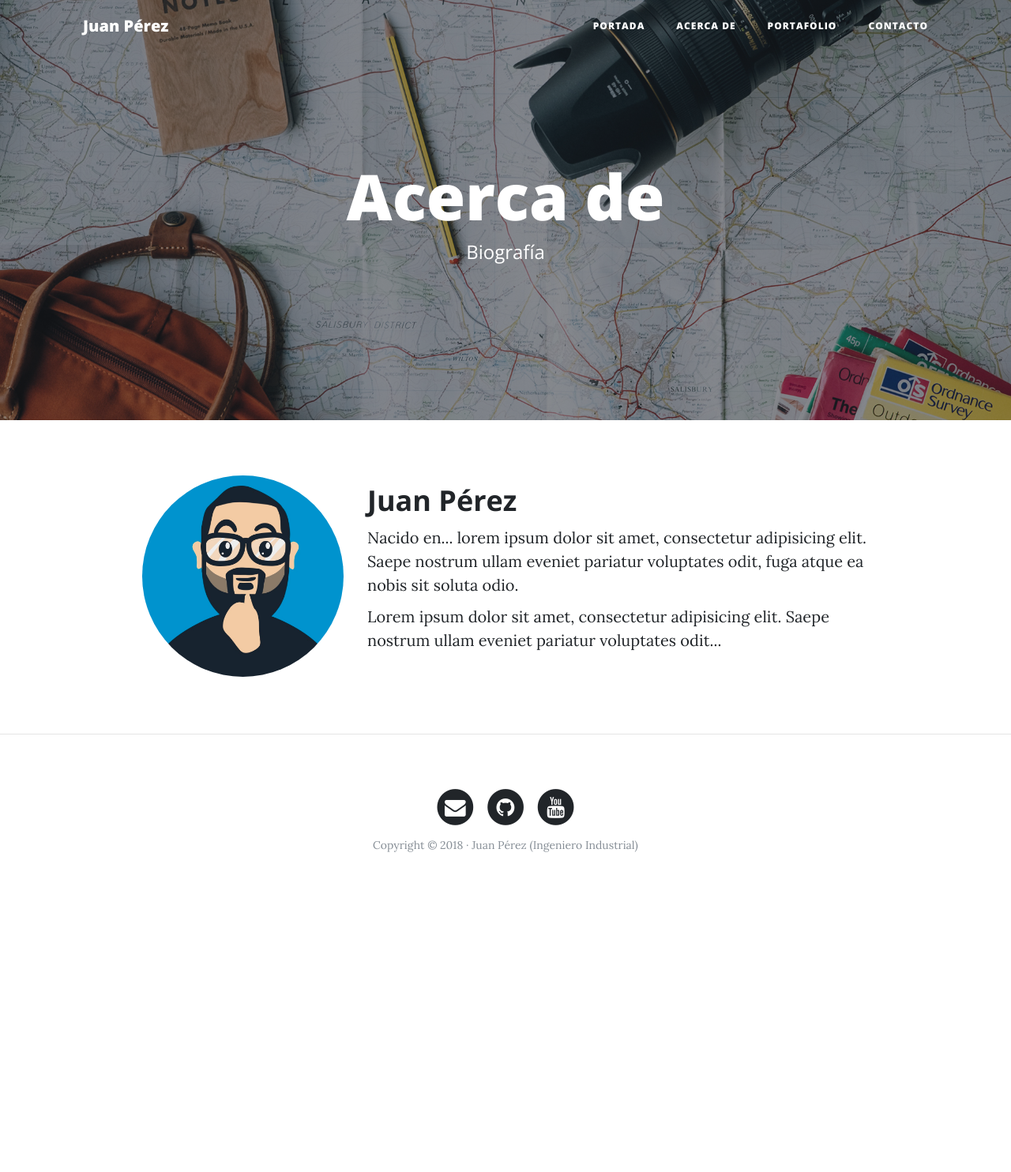
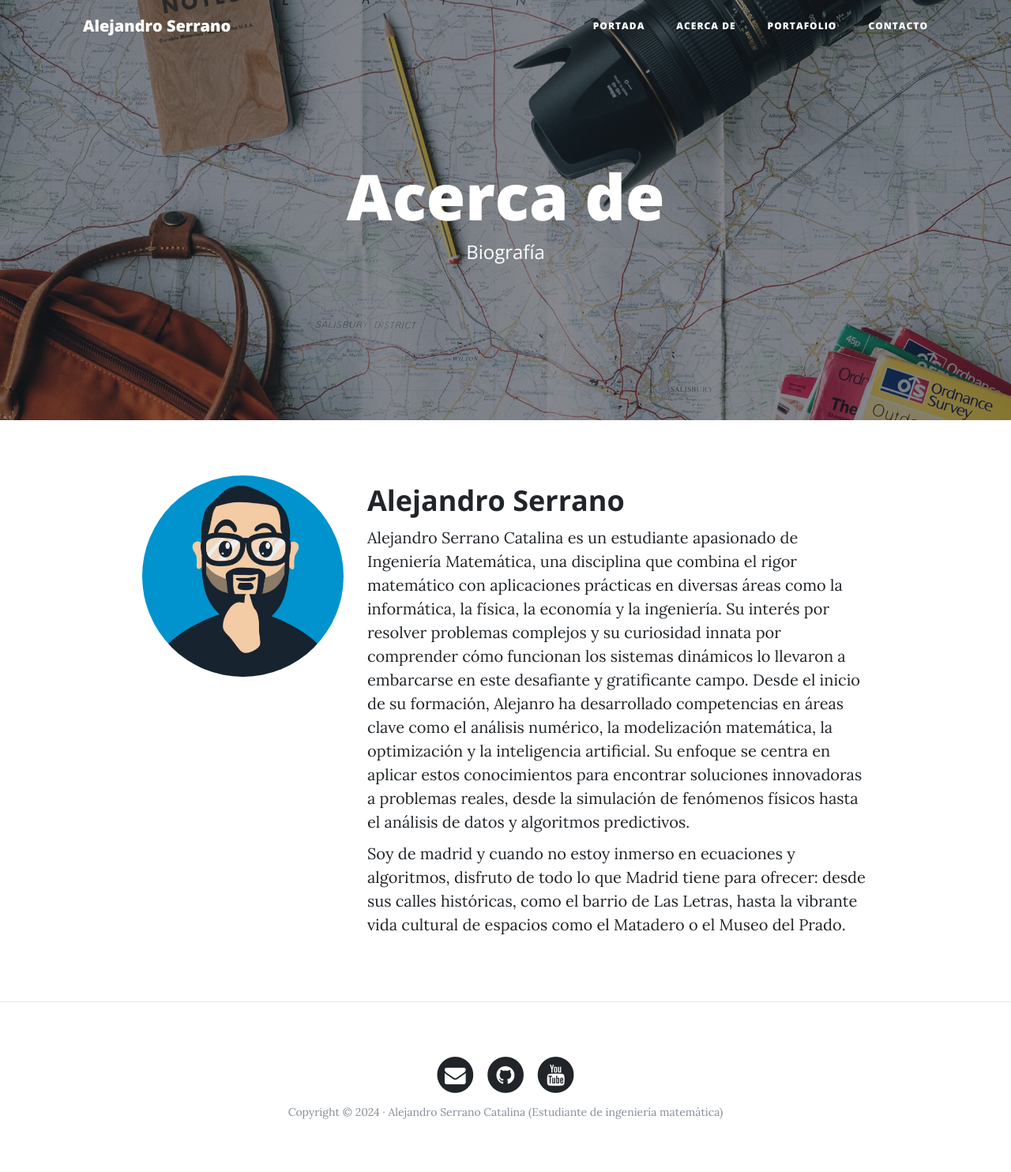
Before and after one commit to seerraa16/Blog_Django, a Django app: page /about-me/ in a window 1280 px wide. Shown: the whole page at 79% size. Before the commit the page ends 1079 px from the top, so only its background shows below. Run offline with Django 5.2, Linux system fonts and the light colour scheme; some libraries are stand-ins or nearby versions.

Commit message:
algunos cambios para poner mi propia web

```diff
--- a/webpersonal/core/templates/core/about.html
+++ b/webpersonal/core/templates/core/about.html
@@ -15,14 +15,13 @@
             <img class="img-fluid avatar" src="{% static 'core/img/avatar.jpg' %}" alt="">
         </div>
         <div class="col-lg-7 col-md-8">
-            <h2 class="section-heading">Juan Pérez</h2>
+            <h2 class="section-heading">Alejandro Serrano</h2>
             <p>
-                Nacido en... lorem ipsum dolor sit amet, consectetur adipisicing elit. Saepe nostrum ullam eveniet pariatur
-                voluptates odit, fuga atque ea nobis sit soluta odio.
-            </p>
+                Alejandro Serrano Catalina es un estudiante apasionado de Ingeniería Matemática, una disciplina que combina el rigor matemático con aplicaciones prácticas en diversas áreas como la informática, la física, la economía y la ingeniería. Su interés por resolver problemas complejos y su curiosidad innata por comprender cómo funcionan los sistemas dinámicos lo llevaron a embarcarse en este desafiante y gratificante campo.
+
+                Desde el inicio de su formación, Alejanro ha desarrollado competencias en áreas clave como el análisis numérico, la modelización matemática, la optimización y la inteligencia artificial. Su enfoque se centra en aplicar estos conocimientos para encontrar soluciones innovadoras a problemas reales, desde la simulación de fenómenos físicos hasta el análisis de datos y algoritmos predictivos.
             <p>
-                Lorem ipsum dolor sit amet, consectetur adipisicing elit.
-                Saepe nostrum ullam eveniet pariatur voluptates odit...
+                Soy de madrid y cuando no estoy inmerso en ecuaciones y algoritmos, disfruto de todo lo que Madrid tiene para ofrecer: desde sus calles históricas, como el barrio de Las Letras, hasta la vibrante vida cultural de espacios como el Matadero o el Museo del Prado.
             </p>
         </div>
     </div>
--- a/webpersonal/core/templates/core/base.html
+++ b/webpersonal/core/templates/core/base.html
@@ -2,7 +2,7 @@
     <head>
         <meta charset="utf-8">
         <meta name="viewport" content="width=device-width, initial-scale=1, shrink-to-fit=no">
-        <title>>{% block title %}{% endblock %} | Juan Pérez (Ingeniero)</title>
+        <title>>{% block title %}{% endblock %} | Alejandro Serrano (Estudiante de ingeniería matemática)</title>
 
         <!-- Estilos y fuentes del template -->
         {% load static %}
@@ -19,7 +19,7 @@
     <!-- Navegación -->
     <nav class="navbar navbar-expand-lg navbar-light fixed-top" id="mainNav">
         <div class="container">
-            <a class="navbar-brand" href="{% url 'home' %}">Juan Pérez</a>
+            <a class="navbar-brand" href="{% url 'home' %}">Alejandro Serrano</a>
             <button class="navbar-toggler navbar-toggler-right" type="button" data-toggle="collapse" data-target="#navbarResponsive" aria-controls="navbarResponsive" aria-expanded="false" aria-label="Toggle navigation">
                 Menú<i class="fa fa-bars"></i>
             </button>
@@ -85,7 +85,7 @@
                             </a>
                         </li>
                     </ul>
-                    <p class="copyright text-muted">Copyright &copy; 2018 · Juan Pérez (Ingeniero Industrial) </p>
+                    <p class="copyright text-muted">Copyright &copy; 2024 · Alejandro Serrano Catalina (Estudiante de ingeniería matemática) </p>
                 </div>
             </div>
         </div>
--- a/webpersonal/core/templates/core/home.html
+++ b/webpersonal/core/templates/core/home.html
@@ -7,8 +7,8 @@
 {% block background %}{% static 'core/img/home-bg.jpg' %}{% endblock%}
 
 {% block headers %}
- <h1>Juan Pérez</h1>
- <span class="subheading">Ingeniero Industrial</span>
+ <h1>Alejandro Serrano</h1>
+ <span class="subheading">Estudiante de ingeniería matemática</span>
 {% endblock %}
 
 {% block content %}
```
Also changed, not shown: webpersonal/core/templates/core/contact.html (+2 -5 lines), webpersonal/db.sqlite3.
